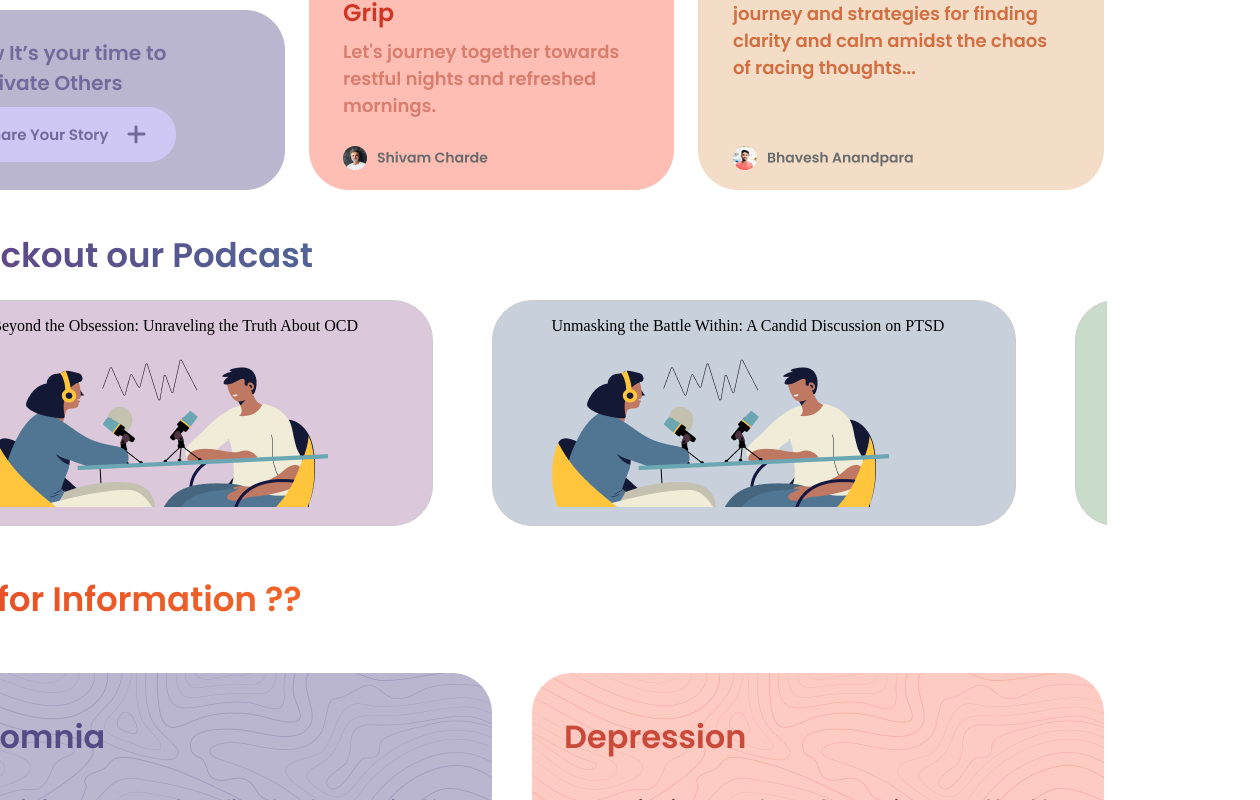
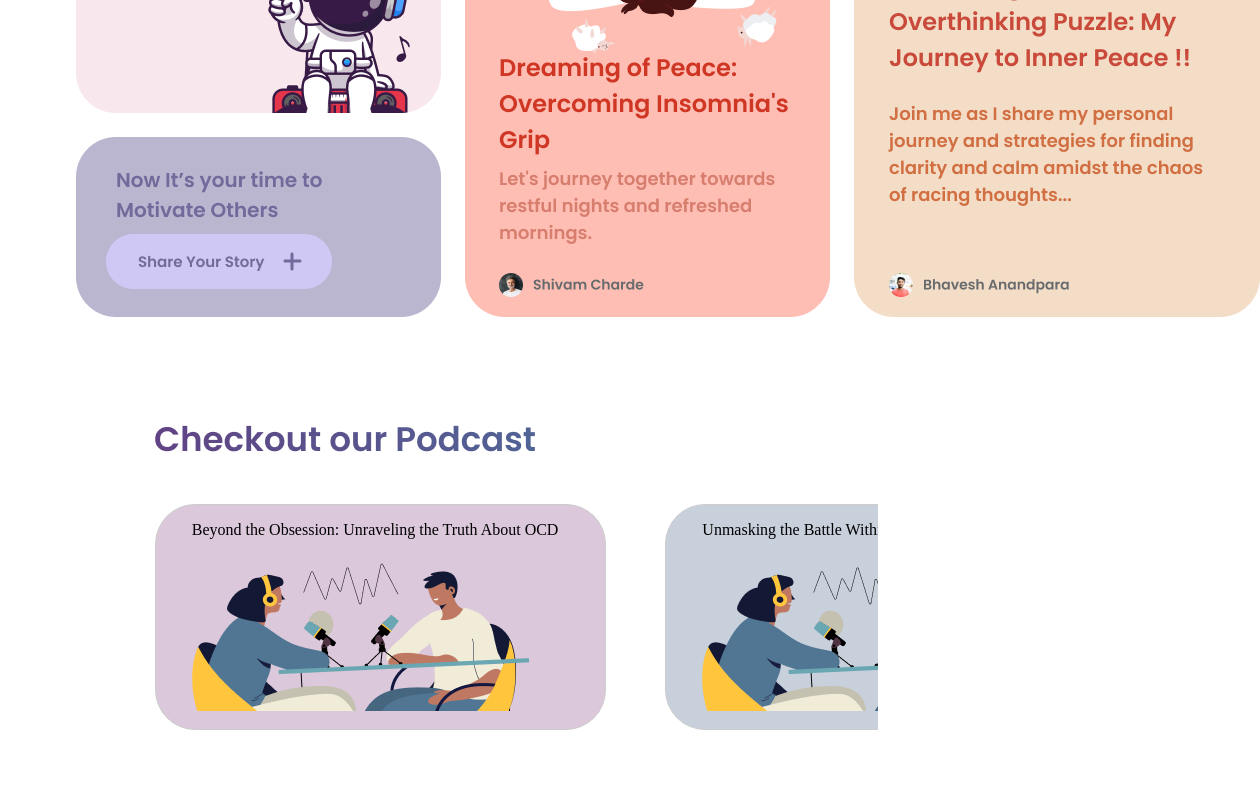
Before and after one commit to BhaveshAnandpara/ummeed, a React (Vite) app in the folder ummeed/: page /student in a window 1024 px wide. Shown: the part 1307-2107 px from the top of the page, 1260 px wide, since content can reach past the window. Built offline with nearby package versions, Linux system fonts and the light colour scheme.

Commit message:
Responsive Page Done

```diff
--- a/ummeed/src/pages/StudentDashboard/Home/Home.css
+++ b/ummeed/src/pages/StudentDashboard/Home/Home.css
@@ -1,14 +1,52 @@
 /* Home Page */
 
-.MainHomeContainer{
-    padding-top: 7%;
+.MainHomeContainer {
+    padding: 7% 2%; /* Adjust padding for top and sides */
     display: flex;
     flex-direction: column;
-    justify-content: center;
     align-items: center;
-    flex-wrap: nowrap;
-}
-.HomeThreeImg{
-    padding-top: 5%;
+  }
 
-}
+  .HomeOneImg,
+  .HomeTwoImg,
+  .HomeThreeImg,
+  .CheckoutourPodcastImg,
+  .PodcastCard,
+  .PodcastsImg {
+    padding: 5% 0; /* Adjust padding for top and bottom */
+
+    /* Ensure responsive images */
+    max-width: 100%;
+    height: auto;
+    display: block;
+  }
+
+  /* Media Queries for Responsiveness */
+
+  /* Small screens (e.g., phones) */
+  @media (max-width: 768px) {
+    .MainHomeContainer {
+      padding: 5% 2%;
+    }
+  }
+
+  /* Medium screens (e.g., tablets) */
+  @media (min-width: 769px) and (max-width: 1024px) {
+    .MainHomeContainer {
+      padding: 7% 4%;
+    }
+
+    .HomeOneImg,
+    .HomeTwoImg,
+    .HomeThreeImg,
+    .CheckoutourPodcastImg,
+    .PodcastCard,
+    .PodcastsImg {
+      padding: 4% 0;
+    }
+  }
+
+  /* Large screens (e.g., desktops) */
+  @media (min-width: 1025px) {
+    /* Adjust styles for larger screens */
+  }
--- a/ummeed/src/pages/StudentDashboard/Home/Home.jsx
+++ b/ummeed/src/pages/StudentDashboard/Home/Home.jsx
@@ -5,7 +5,6 @@ import HomePicOne from '../../../assets/Img/HomePicOne.png'
 import HomePagePicTwo from '../../../assets/Img/HomePagePicTwo.png'
 import HomePgeBlogThree from '../../../assets/Img/HomePgeBlogThree.png'
 import CheckoutourPodcast from '../../../assets/Img/CheckoutourPodcast.png'
-
 import PodcastImg from '../../../assets/Img/PodcastImg.png'
 import Podcats from '../../../assets/Img/Podcats.png'
 import PodcastCard from './PodcastCard/PodcastCard'
```
Also changed, not shown: ummeed/src/App.css (line endings or trailing spaces).
